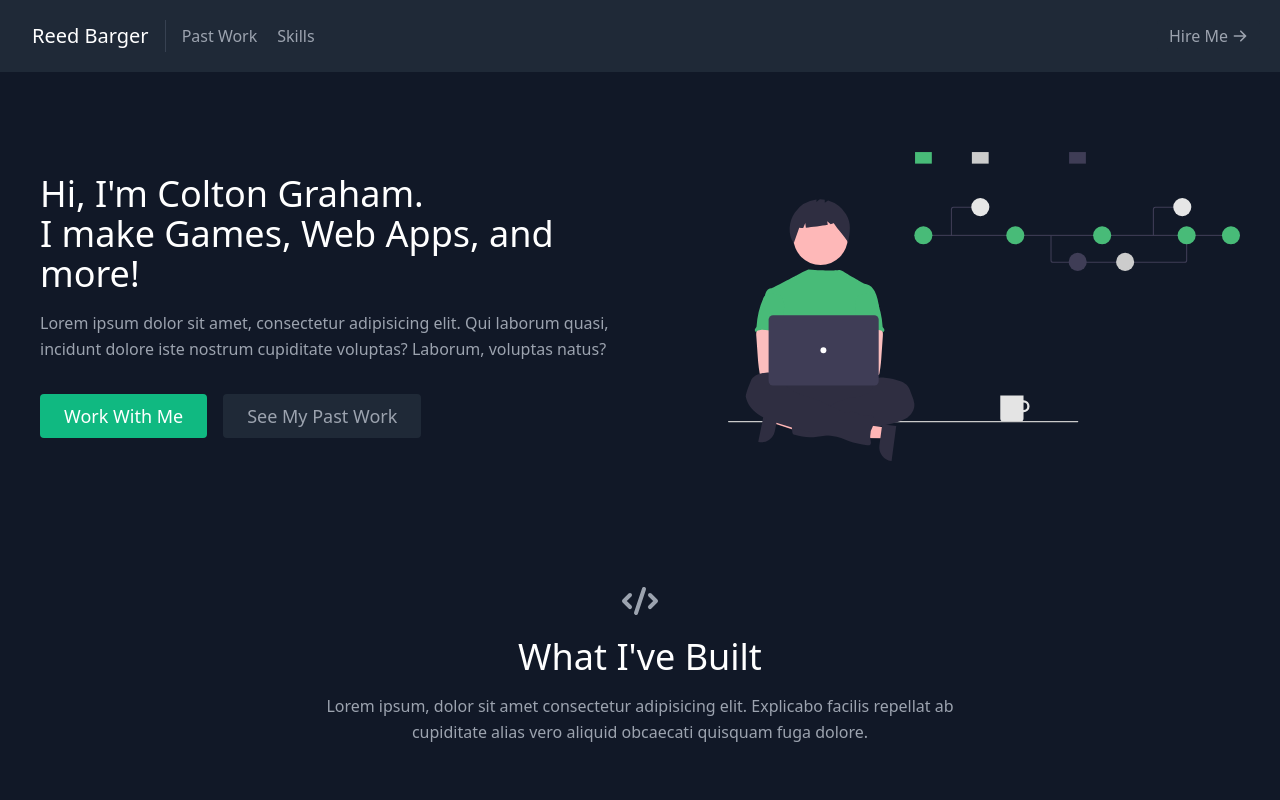
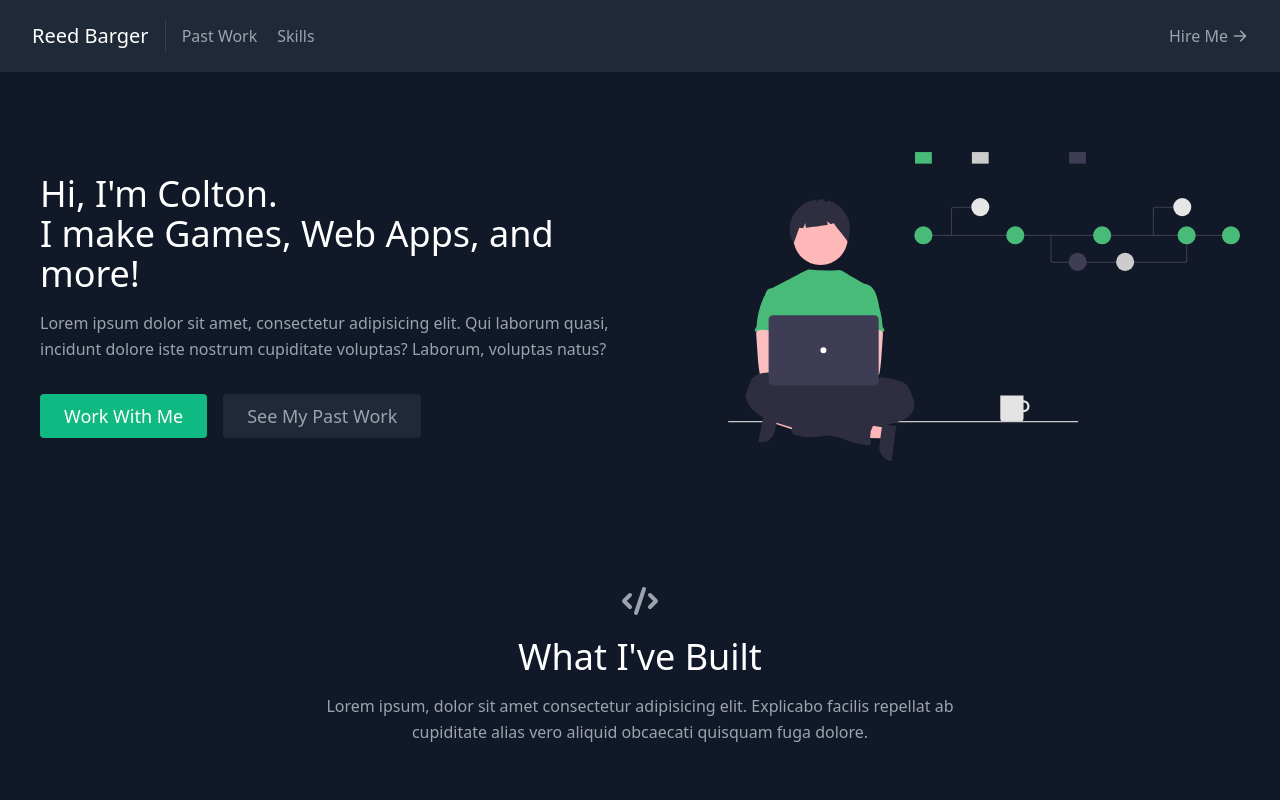
Before and after one commit to ColtonCGraham/CGPortfolio, a React (Create React App) app: page / in a window 1280 px wide. Shown: the top 800 px of the page. Built offline with nearby package versions, Linux system fonts and the light colour scheme.

Commit message:
update about

```diff
--- a/src/components/About.js
+++ b/src/components/About.js
@@ -6,7 +6,7 @@ export default function About() {
       <div className="container mx-auto flex px-10 py-20 md:flex-row flex-col items-center">
         <div className="lg:flex-grow md:w-1/2 lg:pr-24 md:pr-16 flex flex-col md:items-start md:text-left mb-16 md:mb-0 items-center text-center">
           <h1 className="title-font sm:text-4xl text-3xl mb-4 font-medium text-white">
-            Hi, I'm Colton Graham.
+            Hi, I'm Colton.
             <br className="hidden lg:inline-block" />I make Games, Web Apps, and more!
           </h1>
           <p className="mb-8 leading-relaxed">
```
